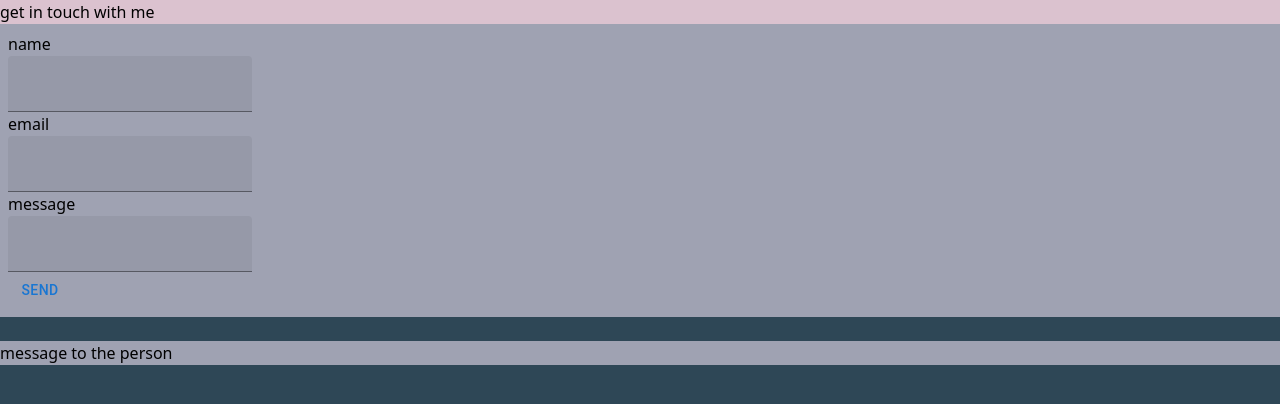
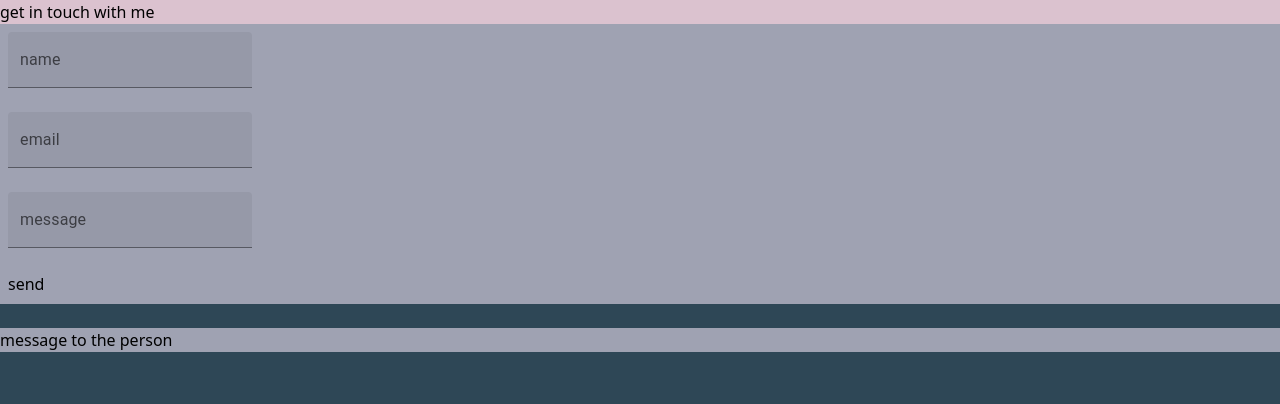
Before and after one commit to Thirteenhelens/testPersonalSite, a React (Create React App) app in the folder updatedpersonalsite/: page /ContactMe in a window 1280 px wide. Shown: the top 404 px of the page. Built offline with nearby package versions, Linux system fonts and the light colour scheme.

Commit message:
almost got the form working sadge

```diff
--- a/updatedpersonalsite/src/App/App.css
+++ b/updatedpersonalsite/src/App/App.css
@@ -490,20 +490,12 @@ Ensure the default browser behavior of the `hidden` attribute.
   height: 100vh;
 }
 
-.min-h-full {
-  min-height: 100%;
-}
-
 .min-h-screen {
   min-height: 100vh;
 }
 
 .w-screen {
   width: 100vw;
-}
-
-.min-w-full {
-  min-width: 100%;
 }
 
 .cursor-pointer {
--- a/updatedpersonalsite/src/ContactPage/ContactPage.jsx
+++ b/updatedpersonalsite/src/ContactPage/ContactPage.jsx
@@ -1,6 +1,25 @@
-import { TextField, Button } from "@mui/material";
+import { useState } from "react";
+import { TextField } from "@mui/material";
 
 export default function ContactPage() {
+  const formSmile = {
+    name: "",
+    email: "",
+    message: "",
+  };
+
+  const [contactForm, setContactForm] = useState({
+    name: "",
+    email: "",
+    message: "",
+  });
+
+  const onSubmit = (e) => {
+    e.preventDefault();
+    console.log(contactForm);
+    setContactForm(formSmile);
+  };
+
   return (
     <div id="contactContainer" class="bg-dark w-screen h-screen">
       <div id="header" class="bg-lighter">
@@ -8,14 +27,40 @@ export default function ContactPage() {
       </div>
 
       <div id="contactForm" class="bg-light p-2">
-        <p>name</p>
-        <TextField variant="filled" />
-        <p>email</p>
-        <TextField variant="filled" />
-        <p>message</p>
-        <TextField variant="filled" />
-        <br />
-        <Button>send</Button>
+        <form onSubmit={onSubmit}>
+          <TextField
+            type="text"
+            label="name"
+            variant="filled"
+            value={contactForm.name}
+            onChange={(e) => {
+              setContactForm({ name: e.target.value });
+            }}
+          />
+          <br />
+          <br />
+          <TextField
+            label="email"
+            variant="filled"
+            value={contactForm.email}
+            onChange={(e) => {
+              setContactForm({ email: e.target.value });
+            }}
+          />
+          <br />
+          <br />
+          <TextField
+            label="message"
+            variant="filled"
+            value={contactForm.message}
+            onChange={(e) => {
+              setContactForm({message: e.target.value});
+            }}
+          />
+          <br />
+          <br />
+          <button type="submit">send</button>
+        </form>
       </div>
 
       <br />
```
